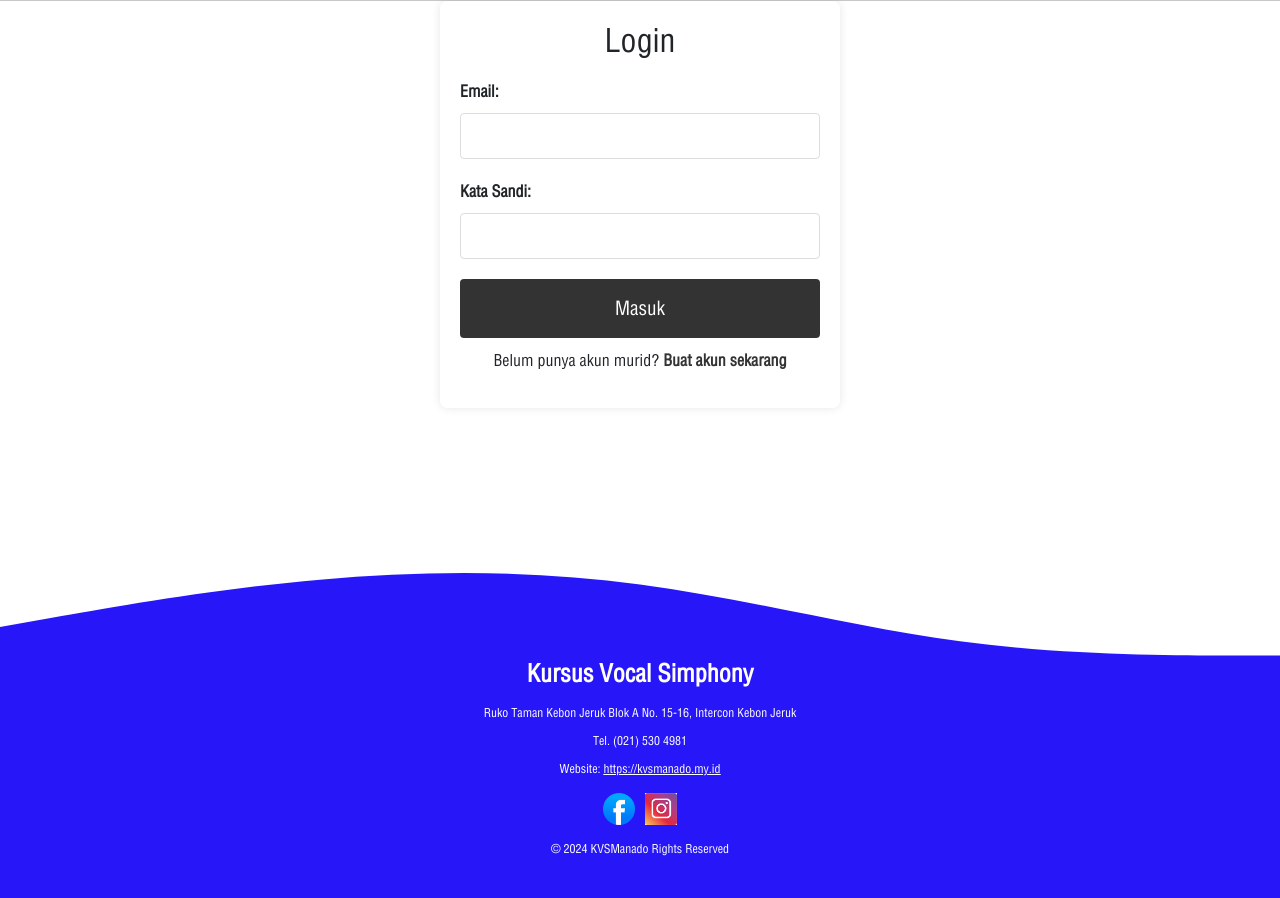
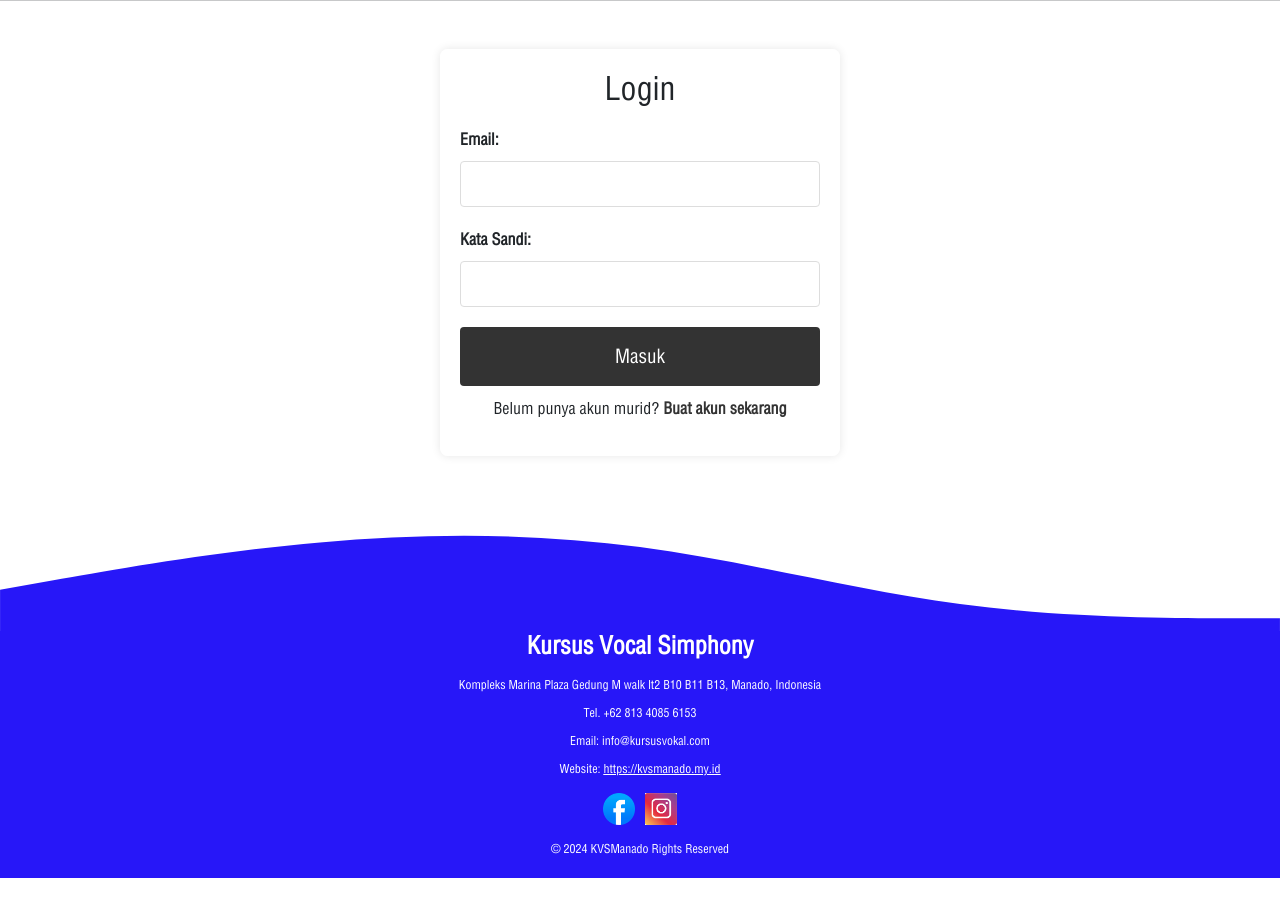
Before and after one commit to JaceJS/web-kursus-vokal, a PHP site: page /login.php in a window 1280 px wide. Shown: the part 98-996 px from the top of the page. Run offline with PHP 8.4, Linux system fonts and the light colour scheme.

Commit message:
feat: add padding vertical to few menus

```diff
--- a/components/footer.php
+++ b/components/footer.php
@@ -1,13 +1,14 @@
 <footer class="footer">
     <div class="footer-wave">
-        <svg xmlns="http://www.w3.org/2000/svg" viewBox="0 0 1440 260">
+        <svg xmlns="http://www.w3.org/2000/svg" viewBox="0 150 1440 120">
             <path fill="#2717f8" fill-opacity="1" d="M0,224L60,213.3C120,203,240,181,360,170.7C480,160,600,160,720,176C840,192,960,224,1080,240C1200,256,1320,256,1380,256L1440,256L1440,320L1380,320C1320,320,1200,320,1080,320C960,320,840,320,720,320C600,320,480,320,360,320C240,320,120,320,60,320L0,320Z"></path>
         </svg>
     </div>
     <div class="footer-content">
         <h3>Kursus Vocal Simphony</h3>
-        <p>Ruko Taman Kebon Jeruk Blok A No. 15-16, Intercon Kebon Jeruk</p>
-        <p>Tel. (021) 530 4981</p>
+        <p>Kompleks Marina Plaza Gedung M walk lt2 B10 B11 B13, Manado, Indonesia</p>
+        <p>Tel. +62 813 4085 6153</p>
+        <p>Email: info@kursusvokal.com</p>
         <p>Website: <a href="https://kvsmanado.my.id/" target="_blank"><u>https://kvsmanado.my.id</u></a>
         <div class="social-icons">
             <a href="#">
--- a/kontak.php
+++ b/kontak.php
@@ -82,7 +82,6 @@
 
     .center-content img {
       max-width: 150px;
-      /* Set a maximum width for the logo */
       margin-bottom: 10px;
     }
 
@@ -110,7 +109,7 @@
 
   <hr class="m-0">
 
-  <div class="main-wrapper">
+  <div class="main-wrapper py-5">
     <div class="contact-info">
       <h2>Kontak Kami</h2>
       <p>
--- a/kursus.php
+++ b/kursus.php
@@ -43,7 +43,7 @@
 
   <hr class="m-0">
 
-  <div class="main-wrapper">
+  <div class="main-wrapper py-5">
     <h1>Daftar Kursus Vokal Kami</h1>
     <div class="course-list">
       <div class="course-item">
--- a/login.php
+++ b/login.php
@@ -21,7 +21,7 @@ if ($_SERVER["REQUEST_METHOD"] == "POST") {
       session_start();
       $_SESSION['user_id'] = $user['id'];
       $_SESSION['user_name'] = $user['name'];
-      header("Location: index2.php"); // Redirect ke halaman dashboard
+      header("Location: index.php");
       exit;
     } else {
       $error = "Kata sandi salah.";
@@ -117,7 +117,7 @@ $conn->close();
 
   <hr class="m-0">
 
-  <div class="main-wrapper">
+  <div class="main-wrapper py-5">
     <div class="login-form">
       <h1>Login</h1>
       <form action="login.php" method="post">
--- a/pendaftaran.php
+++ b/pendaftaran.php
@@ -187,7 +187,7 @@ $conn->close();
 
     <hr class="m-0">
 
-    <div class="main-wrapper">
+    <div class="main-wrapper py-5">
         <div class="registration-form">
             <h1>Pendaftaran Kursus Vokal</h1>
             <?php if (isset($error_message)): ?>
--- a/style.css
+++ b/style.css
@@ -97,49 +97,6 @@ section ul li {
 }
 
 /* Footer */
-/* .footer {
-  max-height: 500px;
-  background-color: #2717f8;
-  color: white;
-  text-align: center;
-}
-
-.footer-wave {
-  position: relative;
-  top: -10px;
-  background-color: #fff;
-}
-
-.footer-content {
-  position: relative;
-  top: 50%;
-  transform: translateY(-50%);
-}
-
-.footer-content h3 {
-  font-size: 24px;
-  font-weight: bold;
-  margin-bottom: 16px;
-}
-
-.footer-content p {
-  font-size: 14px;
-  margin: 5px 0;
-}
-
-.footer-content a {
-  color: #fff;
-  text-decoration: none;
-}
-
-.footer-content .social-icons {
-  margin: 15px 0;
-}
-
-.footer-content .social-icons a img {
-  margin: 0 5px;
-} */
-
 .footer {
   display: flex;
   flex-direction: column;
@@ -157,7 +114,7 @@ section ul li {
 }
 
 .footer-content {
-  padding: 0 20px 40px;
+  padding: 0 20px 20px;
   width: 100%;
   max-width: 800px;
   margin: auto;
```
